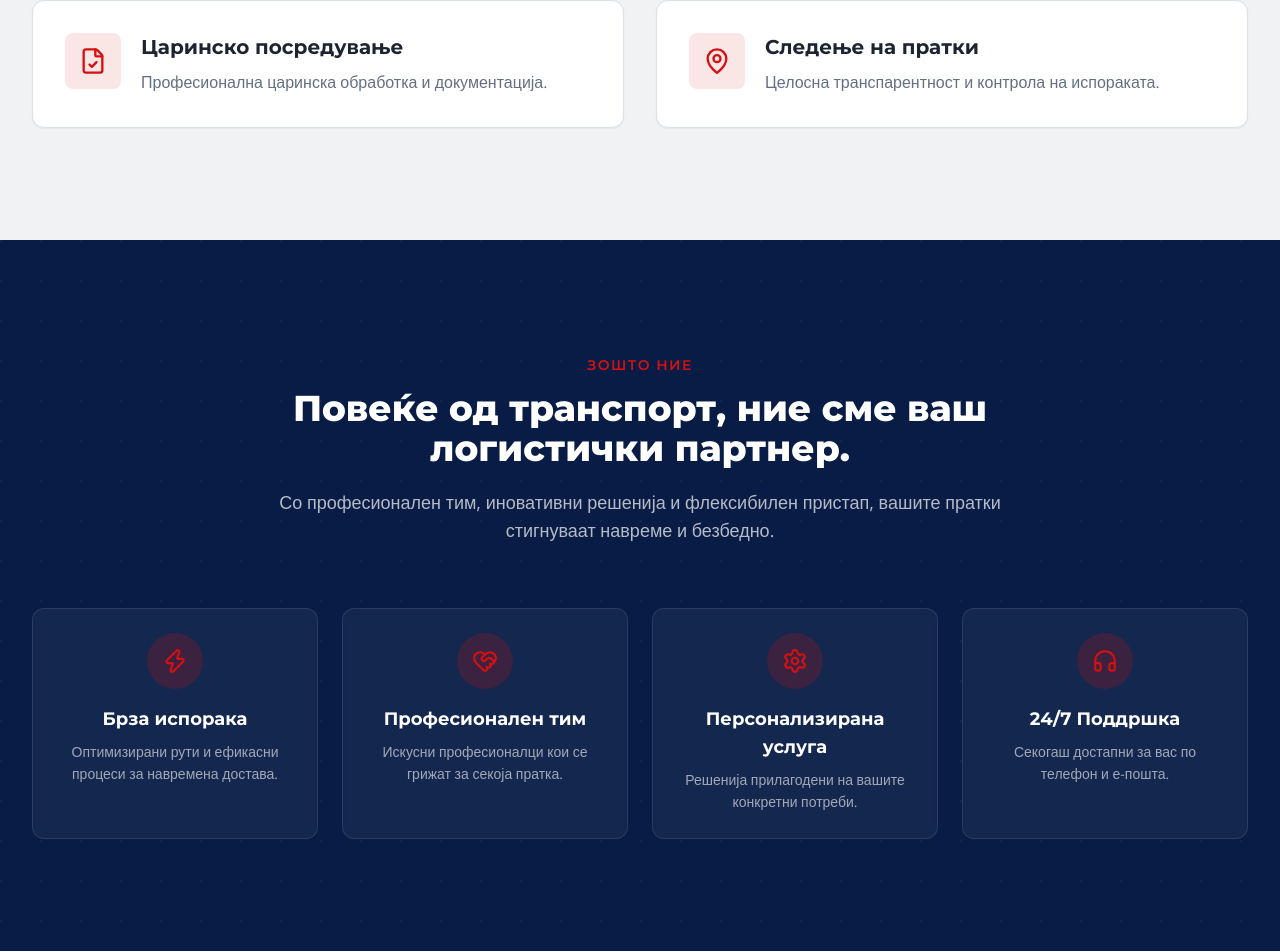
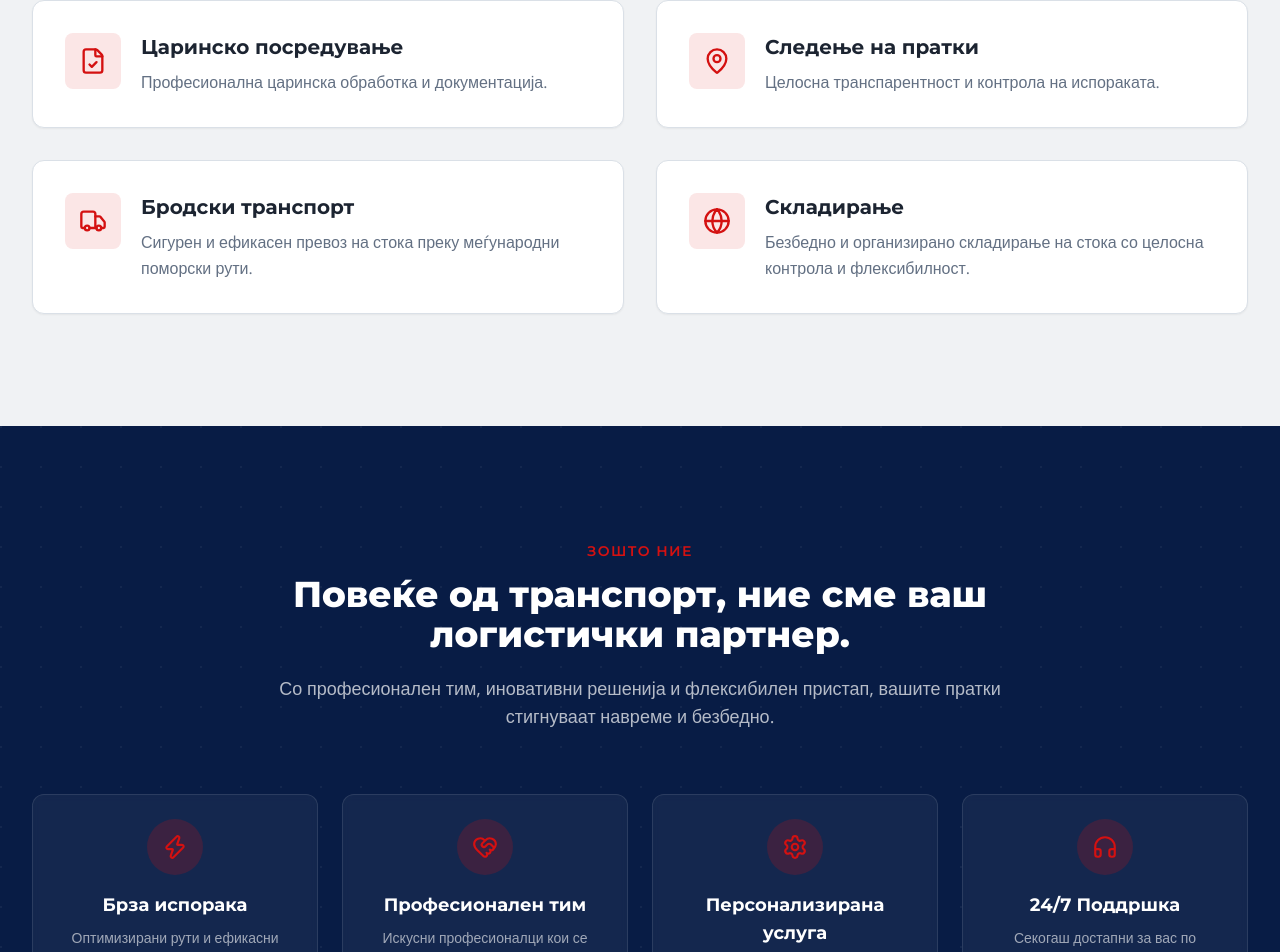
Before and after one commit to ivi113094-debug/nimak-logistics-portal, a React (Vite) app: page / in a window 1280 px wide. Shown: the part 2074-3026 px from the top of the page. Built offline with nearby package versions, Linux system fonts and the light colour scheme; no server answers; the database is empty; the HTML template or start-up script is replaced by a standard one.

Commit message:
Add sea freight and warehousing service cards

```diff
--- a/src/content/siteContent.ts
+++ b/src/content/siteContent.ts
@@ -121,6 +121,8 @@ export const defaultSiteContent: LocalizedSiteContent = {
         { title: "Меѓународен транспорт", desc: "Комплетна логистика од врата до врата низ Европа и пошироко." },
         { title: "Царинско посредување", desc: "Професионална царинска обработка и документација." },
         { title: "Следење на пратки", desc: "Целосна транспарентност и контрола на испораката." },
+        { title: "Бродски транспорт", desc: "Сигурен и ефикасен превоз на стока преку меѓународни поморски рути." },
+        { title: "Складирање", desc: "Безбедно и организирано складирање на стока со целосна контрола и флексибилност." },
       ],
     },
     whyUs: {
@@ -196,6 +198,8 @@ export const defaultSiteContent: LocalizedSiteContent = {
         { title: "International transport", desc: "Complete door-to-door logistics across Europe and beyond." },
         { title: "Customs brokerage", desc: "Professional customs processing and documentation support." },
         { title: "Shipment tracking", desc: "Full transparency and control over every delivery." },
+        { title: "Sea freight", desc: "Reliable and efficient cargo transport through international maritime routes." },
+        { title: "Warehousing", desc: "Safe and organized goods storage with full control and flexibility." },
       ],
     },
     whyUs: {
```
